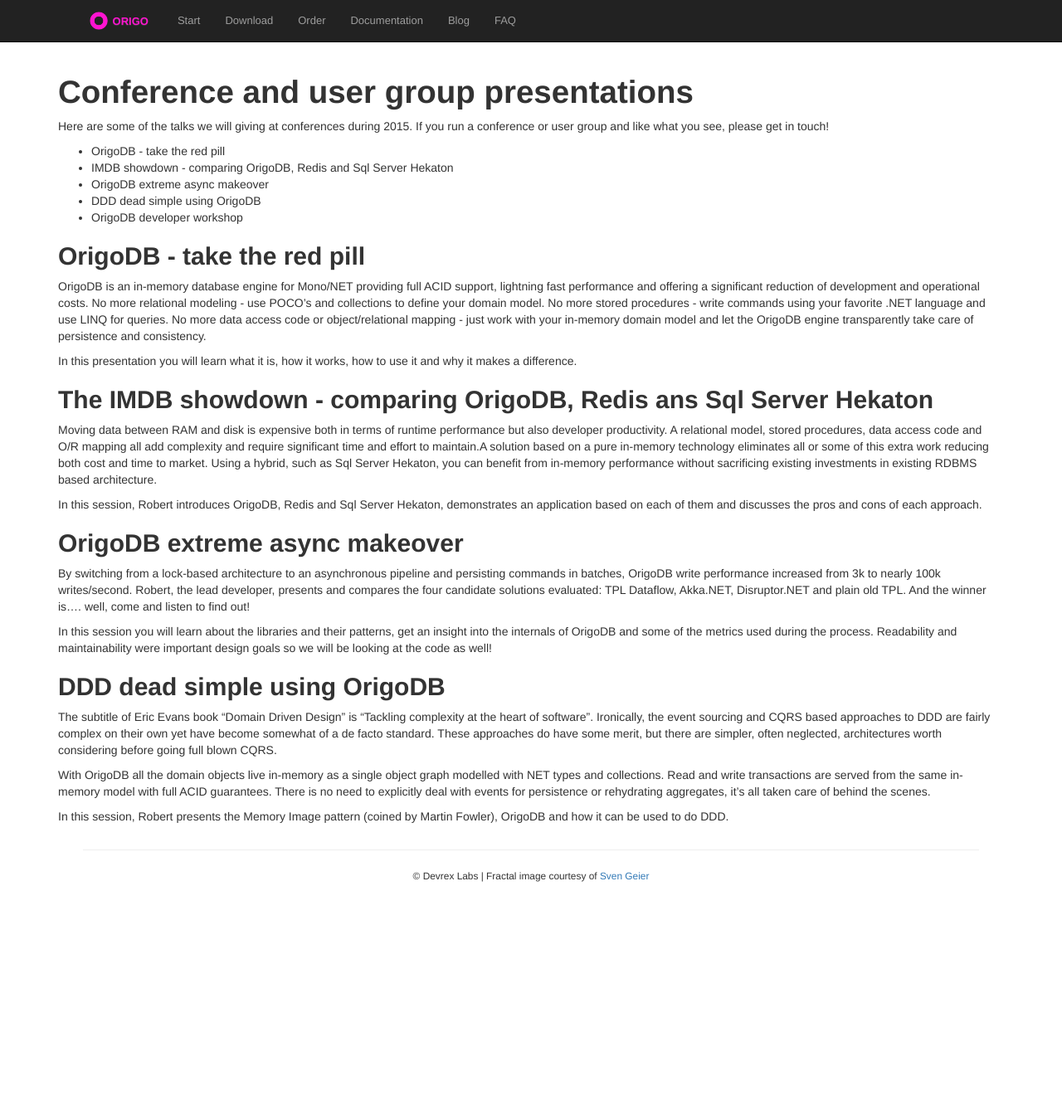
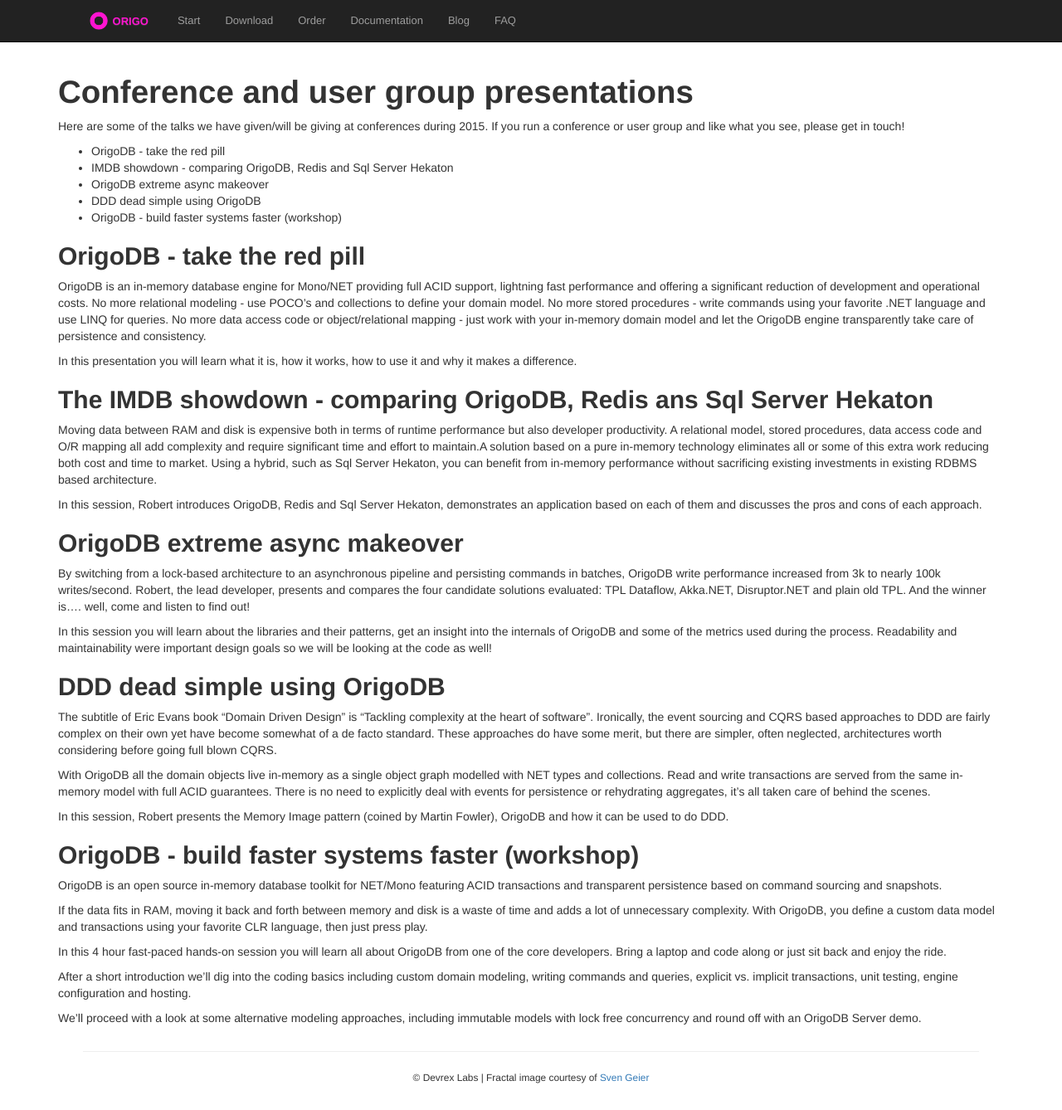
Before and after one commit to DevrexLabs/devrexlabs.github.io, a Jekyll site: the page built from _posts/2015-02-15-conference-talks.md, in a window 1280 px wide and 1338 px high. Shown: the whole window at 83% size. Built offline with Jekyll 4.4.1, drawn with Linux system fonts in a browser that asks for light colours; nearby versions of some CDN libraries; comment, search, counter and statistics services are not loaded.

Commit message:
added prognet tutorial

```diff
--- a/_posts/2015-02-15-conference-talks.md
+++ b/_posts/2015-02-15-conference-talks.md
@@ -7,13 +7,13 @@
 
 # {{page.title}}
 
-Here are some of the talks we will giving at conferences during 2015. If you run a conference or user group and like what you see, please get in touch!
+Here are some of the talks we have given/will be giving at conferences during 2015. If you run a conference or user group and like what you see, please get in touch!
 
 * OrigoDB - take the red pill
 * IMDB showdown - comparing OrigoDB, Redis and Sql Server Hekaton
 * OrigoDB extreme async makeover
 * DDD dead simple using OrigoDB
-* OrigoDB developer workshop
+* OrigoDB - build faster systems faster (workshop)
 
 ## OrigoDB - take the red pill
 OrigoDB is an in-memory database engine for Mono/NET providing full ACID support, lightning fast performance and offering a significant reduction of development and operational costs. No more relational modeling - use POCO’s and collections to define your domain model. No more stored procedures - write commands using your favorite .NET language and use LINQ for queries. No more data access code or object/relational mapping - just work with your in-memory domain model and let the OrigoDB engine transparently take care of persistence and consistency.
@@ -36,3 +36,14 @@
 With OrigoDB all the domain objects live in-memory as a single object graph modelled with NET types and collections. Read and write transactions are served from the same in-memory model with full ACID guarantees. There is no need to explicitly deal with events for persistence or rehydrating aggregates, it's all taken care of behind the scenes.
 
 In this session, Robert presents the Memory Image pattern (coined by Martin Fowler), OrigoDB and how it can be used to do DDD.
+
+## OrigoDB - build faster systems faster (workshop)
+OrigoDB is an open source in-memory database toolkit for NET/Mono featuring ACID transactions and transparent persistence based on command sourcing and snapshots.
+
+If the data fits in RAM, moving it back and forth between memory and disk is a waste of time and adds a lot of unnecessary complexity. With OrigoDB, you define a custom data model and transactions using your favorite CLR language, then just press play.
+
+In this 4 hour fast-paced hands-on session you will learn all about OrigoDB from one of the core developers. Bring a laptop and code along or just sit back and enjoy the ride.
+
+After a short introduction we'll dig into the coding basics including custom domain modeling, writing commands and queries, explicit vs. implicit transactions, unit testing, engine configuration and hosting.
+
+We'll proceed with a look at some alternative modeling approaches, including immutable models with lock free concurrency and round off with an OrigoDB Server demo.
```
